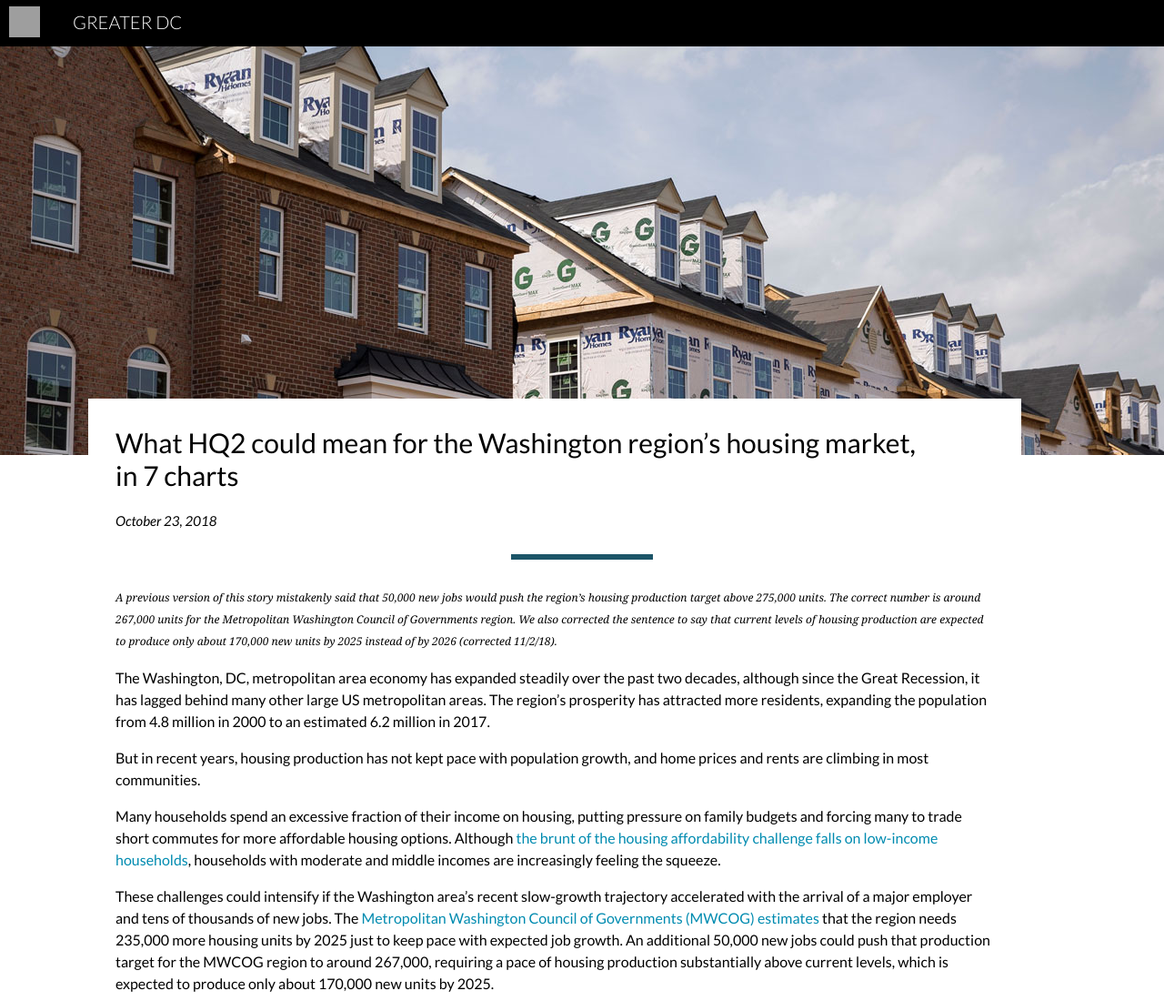
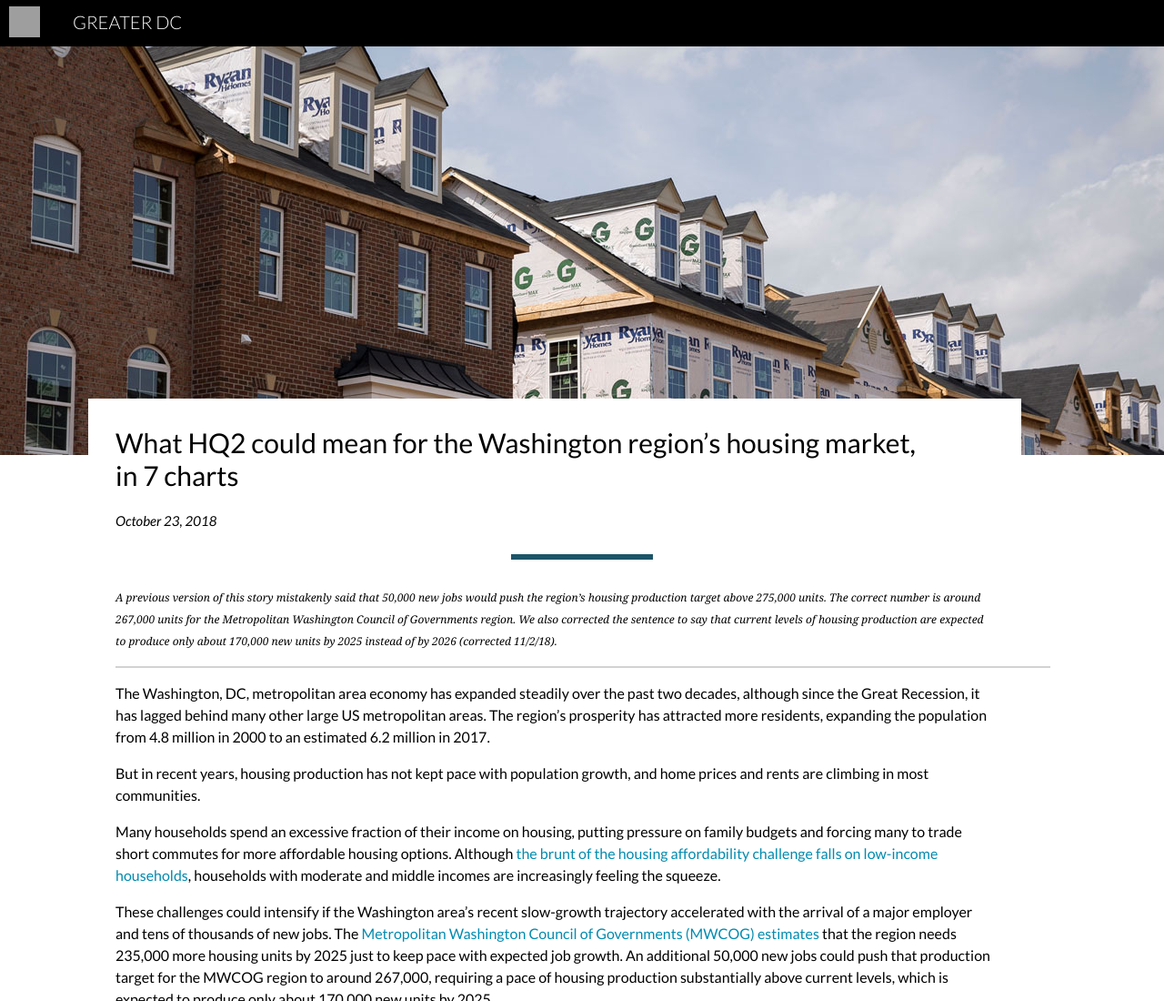
Before and after one commit to UI-Research/amazon-hq2-washington-housing-charts, a plain HTML site: page index.html in a window 1280 px wide. Shown: the top 1100 px of the page at 91% size. Drawn offline with nearby package versions, Linux system fonts and the light colour scheme; grey boxes are pictures that could not be loaded.

Commit message:
Add horizontal line between correction and start of text

```diff
--- a/index.html
+++ b/index.html
@@ -124,6 +124,8 @@ j=d.createElement(s),dl=l!='dataLayer'?'&l='+l:'';j.async=true;j.src=
         <hr/>
         <div class = "main wrapper clearfix top">
                 <p class="correction">A previous version of this story mistakenly said that 50,000 new jobs would push the region&rsquo;s housing production target above 275,000 units. The correct number is around 267,000 units for the Metropolitan Washington Council of Governments region.  We also corrected the sentence to say that current levels of housing production are expected to produce only about 170,000 new units by 2025 instead of by 2026 (corrected 11/2/18).</p>
+
+                <hr style="width: 100%; border: 1px solid #d2d2d2">
 
                 <p>The Washington, DC, metropolitan area economy has expanded steadily over the past two decades, although since the Great Recession, it has lagged behind many other large US metropolitan areas. The region&rsquo;s prosperity has attracted more residents, expanding the population from 4.8 million in 2000 to an estimated 6.2 million in 2017.</p>
 
```
